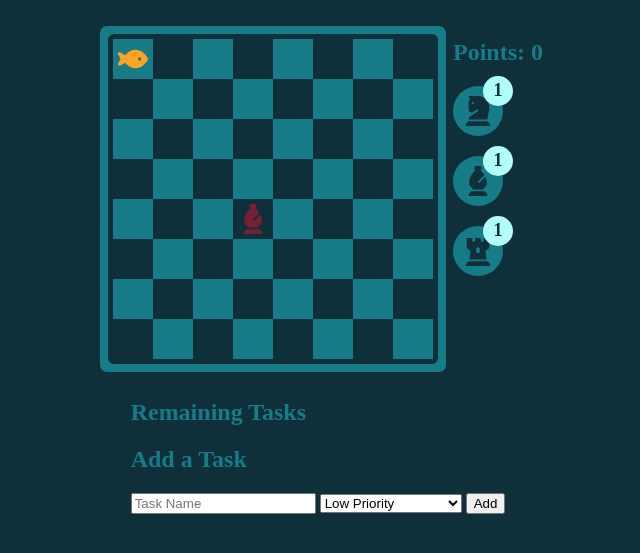
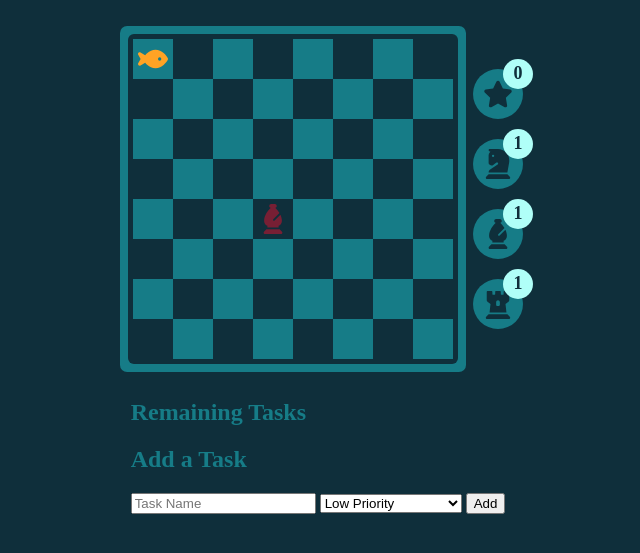
Before and after one commit to Speakman610/taskdungeon, a plain HTML site: page index.html in a window 1280 px wide. Shown: the part 81-634 px from the top of the page, without its empty margins (322-962 px from the left). Drawn offline with Linux system fonts and the light colour scheme.

Commit message:
Update points to use icon

```diff
--- a/index.html
+++ b/index.html
@@ -15,7 +15,10 @@
         <!-- The dungeon will be generated here -->
       </div>
       <div id="info">
-        <h2 id="point-container">Points: <span id="points">0</span></h2>
+        <div class="info-icon">
+          <img src="./assets/star-solid.svg" />
+          <span id="points" class="icon-notif">0</span>
+        </div>
         <div class="info-icon">
           <img src="./assets/chess-knight-solid.svg" />
           <span id="knight-points" class="icon-notif">0</span>
--- a/styles.css
+++ b/styles.css
@@ -95,6 +95,9 @@ li:hover {
 #info {
   margin: 20px 0px;
   height: 320px;
+  display: flex;
+  flex-direction: column;
+  justify-content: center;
 }
 
 #point-container {
@@ -112,7 +115,7 @@ li:hover {
   border: none;
   outline: none;
   border-radius: 50%;
-  margin-top: 20px;
+  margin: 10px 0px;
 }
 
 .icon-notif {
```
Also changed, not shown: assets/product-hunt.svg (added), assets/star-solid.svg (added).
